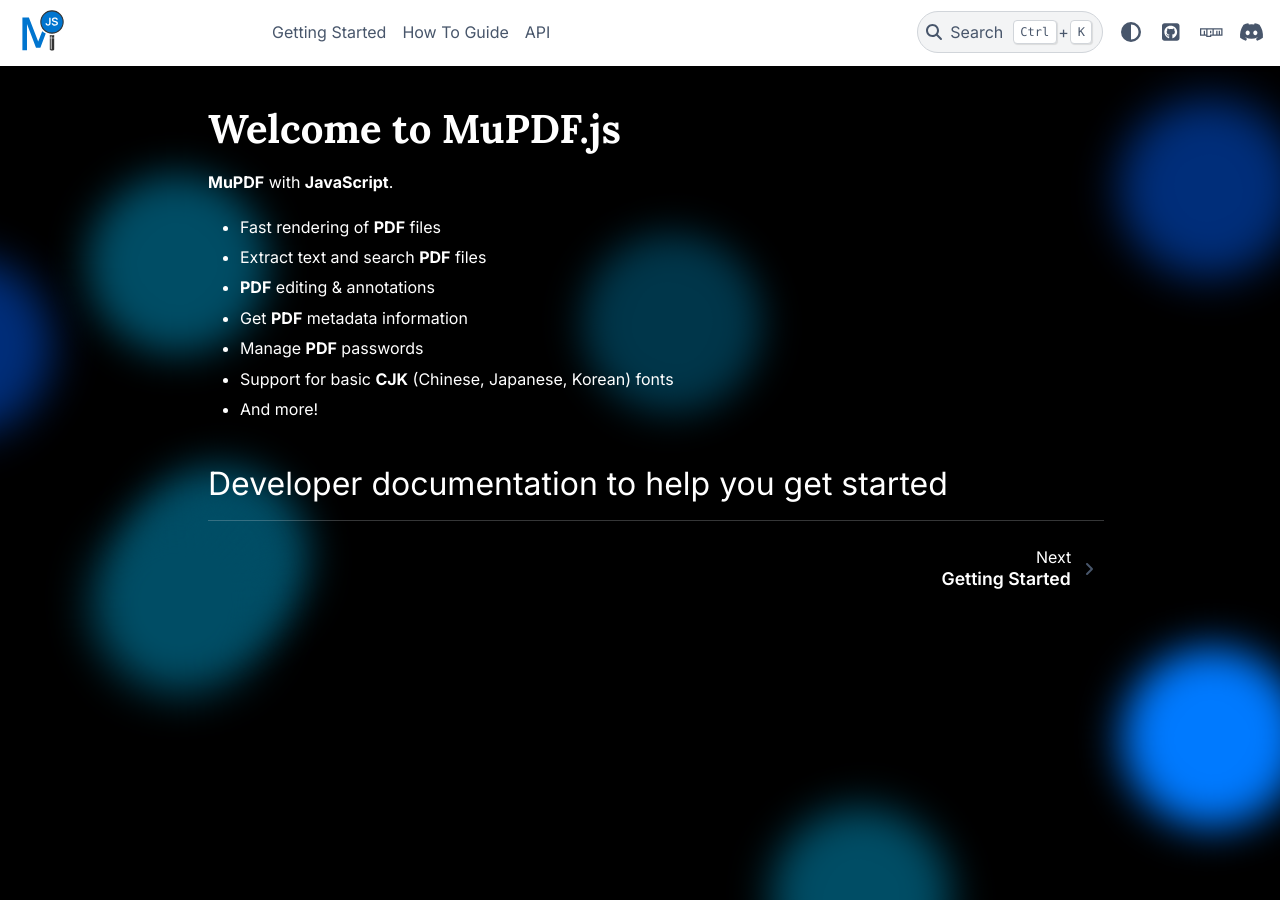
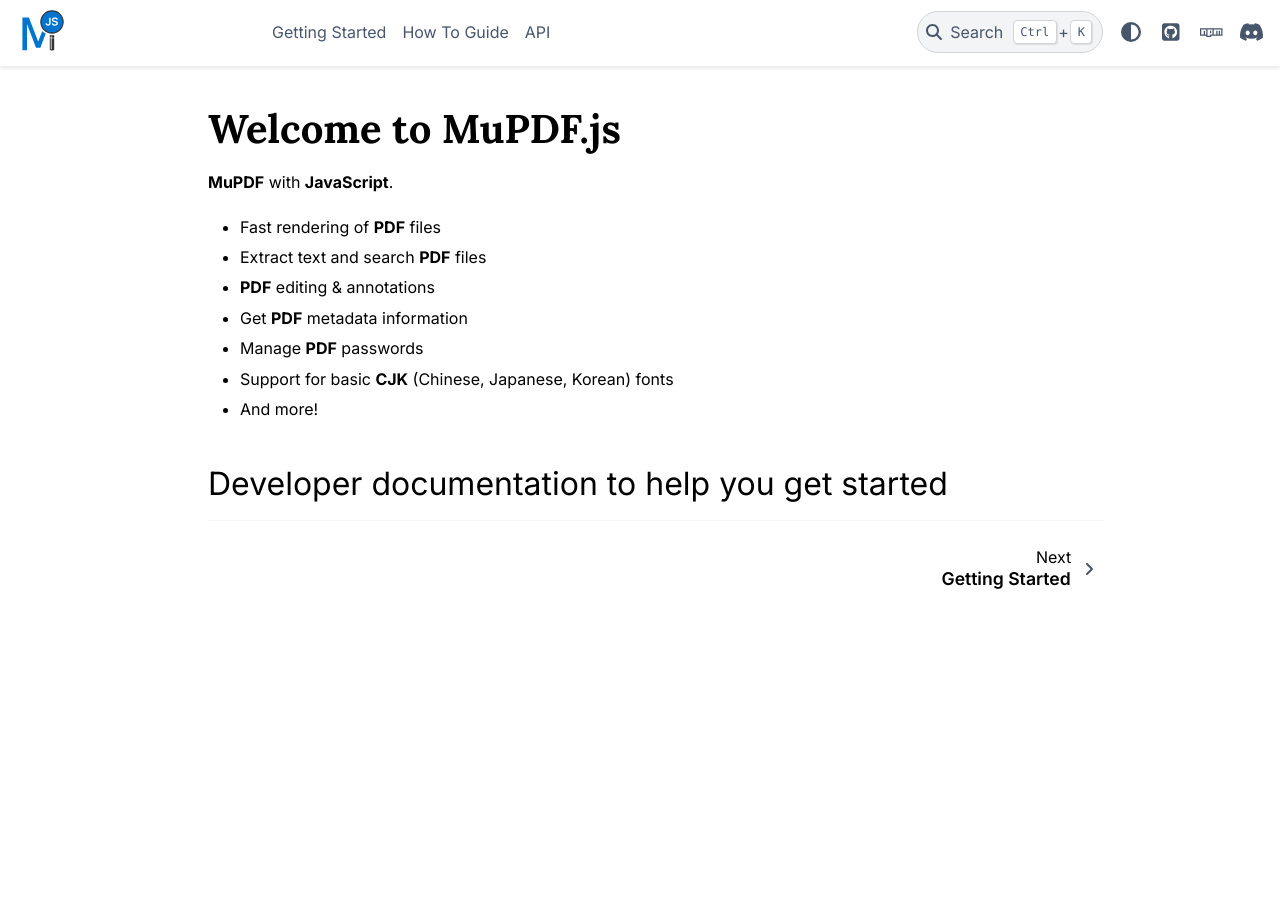
Before and after one commit to ArtifexSoftware/mupdf.js, a Sphinx documentation site: the page built from docs/index.rst, in a window 1280 px wide. Built offline with Sphinx 7.4.7 and the PyData theme 0.15.4, drawn with Linux system fonts in a browser that asks for light colours.

Commit message:
Ensures landing page respects light mode.

```diff
--- a/docs/_static/custom.css
+++ b/docs/_static/custom.css
@@ -234,6 +234,23 @@
     box-shadow: -34vmin 0 4.899441666329294vmin currentColor;
 }
 
+/* turns off bokeh background for light themes */
+html[data-theme="light"] {
+
+    .bokeh-background {
+        background: #fff;
+    }
+
+    .bokeh-background span {
+        display: none;
+    }
+
+    /* Landing elements colors against bokeh background and theme */
+    .landing-page p, .landing-page li, .landing-page h1, .landing-page h2, .landing-page p.prev-next-title {
+        color:#000 !important;
+    }
+
+}
 
 #main-content {
     z-index:1;
```
